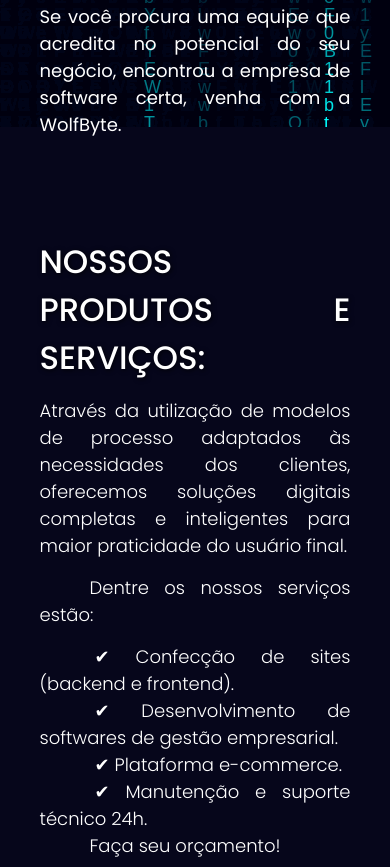
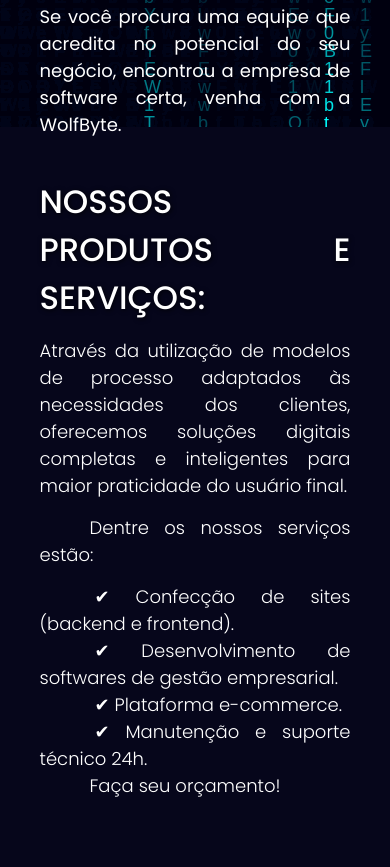
Before and after one commit to lFelipeMi/WolfByte, a plain HTML site: page home.html in a window 390 px wide. Shown: the part 717-1584 px from the top of the page. Drawn offline with Linux system fonts and the light colour scheme.

Commit message:
Não utilizem celulares
Arrumado problema dos nossos serviços em telas menores.

```diff
--- a/style.css
+++ b/style.css
@@ -328,7 +328,7 @@ section#nossos_servicos ul {
 @media screen and (max-width: 846px) {
     /* Nesse tamanho de tela temos configurações semelhantes a main */
     section#nossos_servicos {
-        padding: 80px 20px 50px 20px;
+        padding: 20px;
         margin: 0 auto 40px;
         background-size: contain;
         min-height: 40vw;
```
